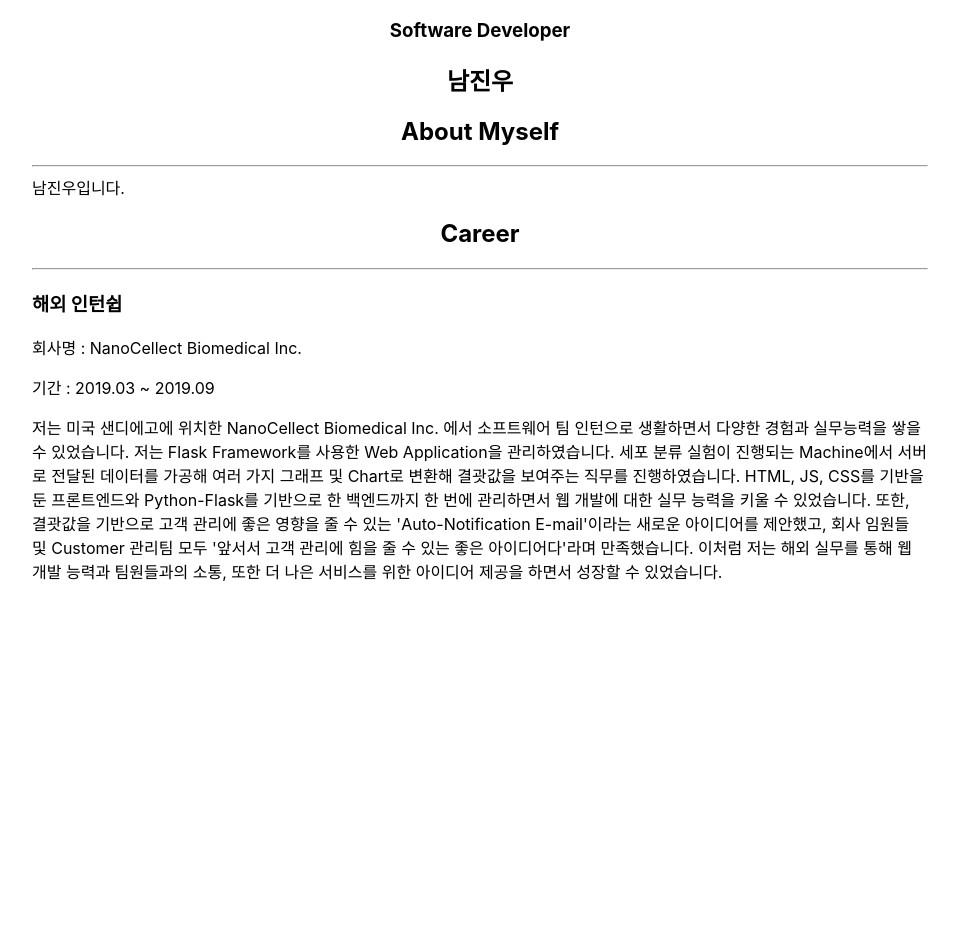
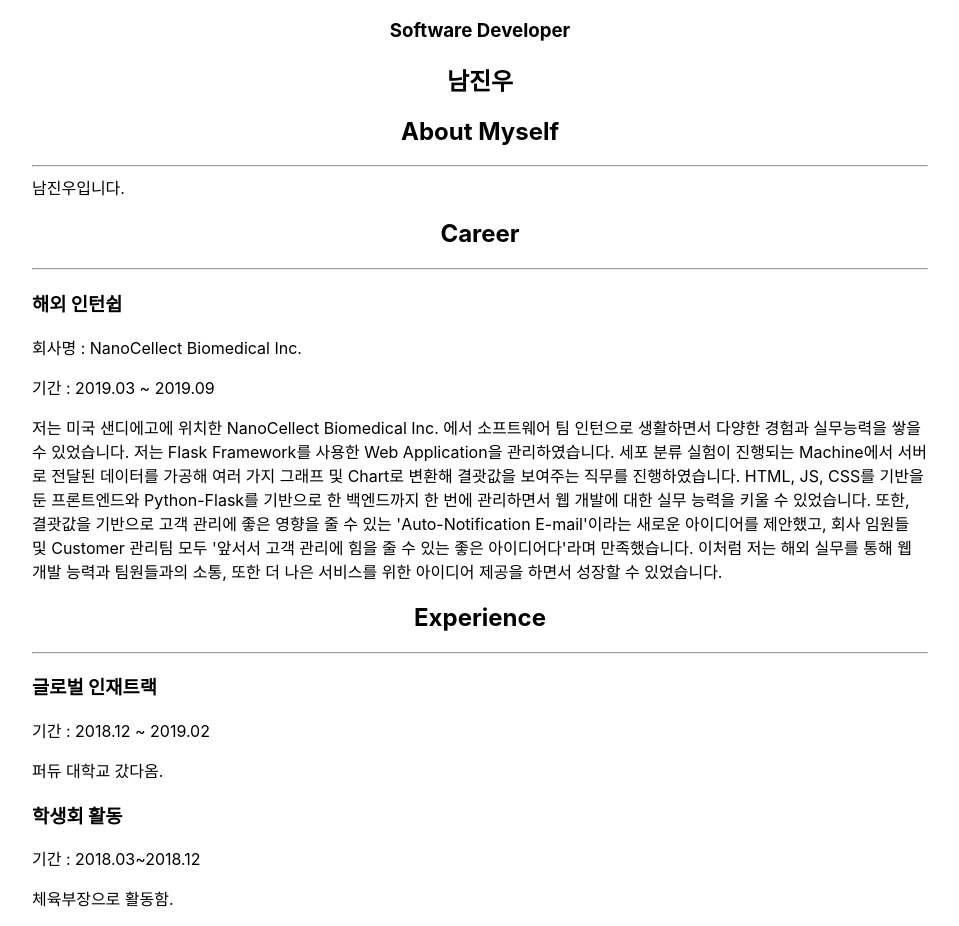
Before and after one commit to NamJinWoo/portfolio, a React (Create React App) app: page / in a window 1280 px wide. Shown: the whole page, without its empty margins (160-1119 px from the left). Before the commit the page ends 800 px from the top, so only its background shows below. Built offline with nearby package versions, Linux system fonts and the light colour scheme.

Commit message:
add experience

```diff
--- a/src/App.js
+++ b/src/App.js
@@ -1,8 +1,9 @@
 import React from 'react';
 import './App.css';
-import Title from './portfolio/Title'
-import Career from './portfolio/Career'
-import Introduction from './portfolio/Introduction'
+import Title from './portfolio/Title';
+import Career from './portfolio/Career';
+import Introduction from './portfolio/Introduction';
+import Experience from './portfolio/Experience';
 
 function App() {
   return (
@@ -10,6 +11,7 @@ function App() {
       <Title />
       <Introduction />
       <Career />
+      <Experience />
     </div>
   );
 }
--- /dev/null
+++ b/src/portfolio/Experience.js
@@ -0,0 +1,19 @@
+import React from "react";
+
+function Experience(){
+    return (
+        <section>
+            <h2 className='title'>Experience</h2>
+            <hr/>
+            <h3>글로벌 인재트랙</h3>
+            <p>기간 : 2018.12 ~ 2019.02</p>
+            <p>퍼듀 대학교 갔다옴.</p>
+
+            <h3>학생회 활동</h3>
+            <p>기간 : 2018.03~2018.12</p>
+            <p>체육부장으로 활동함.</p>
+        </section>
+    );
+}
+
+export default Experience;
```
